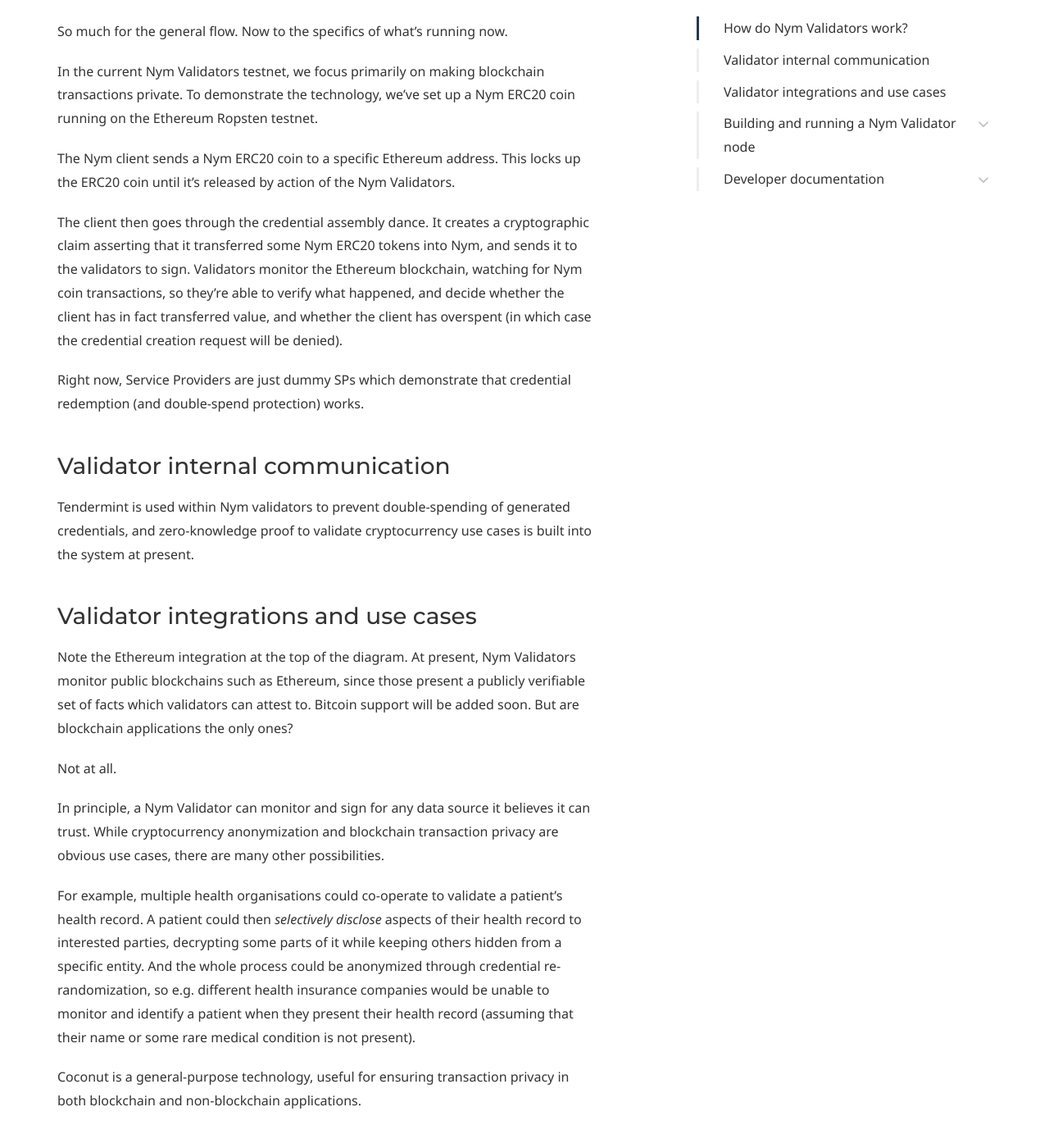
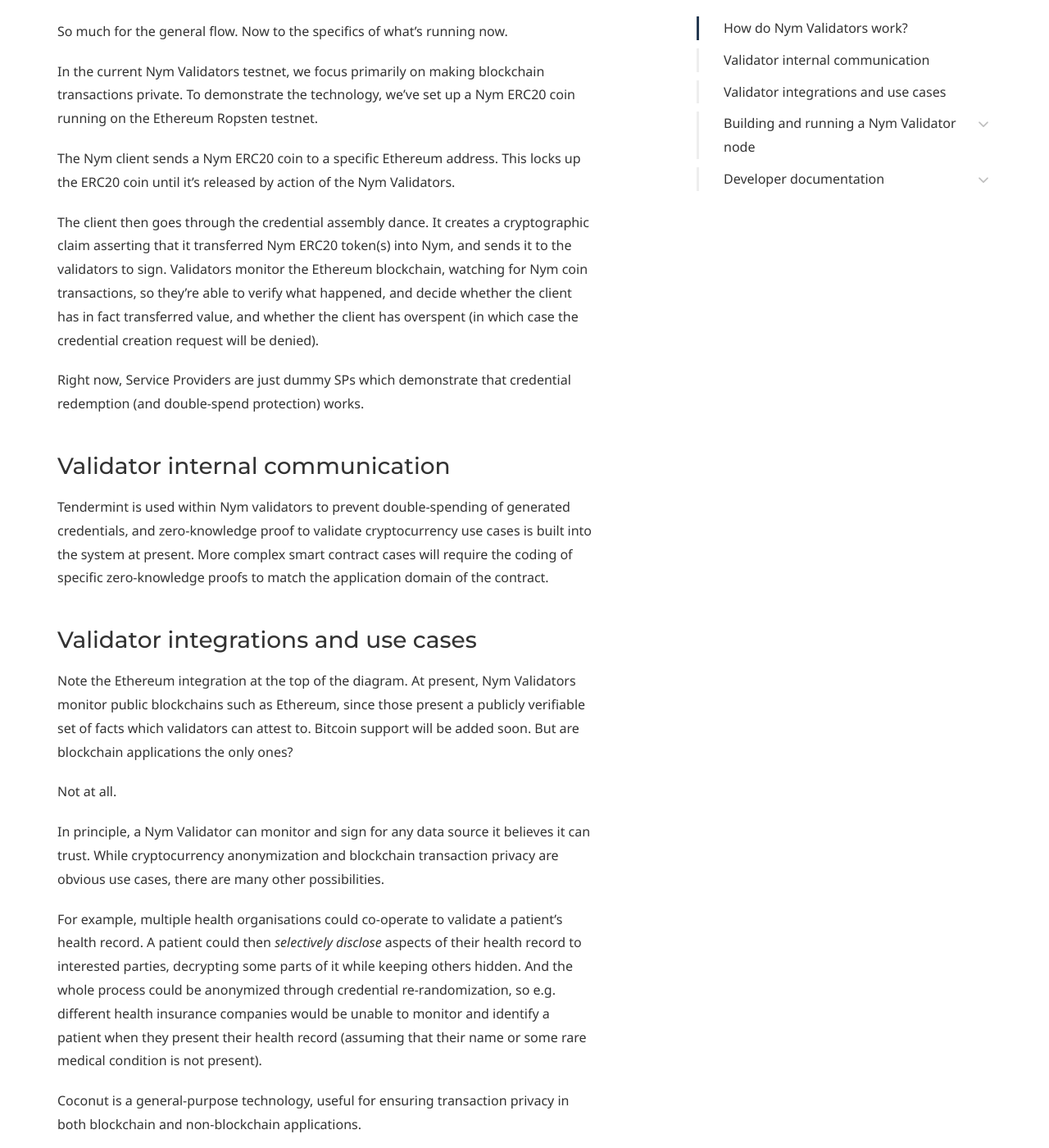
Before and after one commit to nymtech/docs, a Jekyll site: the page built from validators.md, in a window 1280 px wide and 1400 px high, scrolled down 4130 px. Shown: the whole window at 82% size. Built offline with Jekyll 4.4.1, drawn with Linux system fonts in a browser that asks for light colours; some web fonts are replaced; some of the changed text lies outside the part shown.

Commit message:
More smoothing

```diff
--- a/validators.md
+++ b/validators.md
@@ -33,7 +33,7 @@
 
 1) *[Blind signatures](https://en.wikipedia.org/wiki/Blind_signature)* - disguises message content so that the signer can't see what they're signing. This defends users against signers: the entity that signed can't identify the user who created a given credential, since they've never seen the message they're signing before it's been *blinded* (turned into gobbledygook). Coconut uses zero-knowledge proofs so that the signer can sign confidently without seeing the unblinded content of the message.
 
-2) *Re-randomizable signatures* - take a signature, and generate a brand new signature that is valid for the same underlying message. The new bitstring in the re-randomized signature is equivalent to the original signature but not linkable to it. So a user can "show" a credential multiple times, and each time it appears to be a new credential, which is unlinkable to any previous "show". But the underlying content of the re-randomized credential is the same (including for things like double-spend protection). This once again protects the user against the signer, because the signer can't trace the signed message that they gave back to the user when it is presented. It also protects the user against the relying party that accepts the signed credential - they can show different credentials to multiple people, and although the underlying message is the same in all cases, there's no way of tracking them by watching the user present the same credential multiple times.
+2) *Re-randomizable signatures* - take a signature, and generate a brand new signature that is valid for the same underlying message. The new bitstring in the re-randomized signature is equivalent to the original signature but not linkable to it. So a user can "show" a credential multiple times, and each time it appears to be a new credential, which is unlinkable to any previous "show". But the underlying content of the re-randomized credential is the same (including for things like double-spend protection). This once again protects the user against the signer, because the signer can't trace the signed message that they gave back to the user when it is presented. It also protects the user against the relying party that accepts the signed credential. The user can show re-randomized credentials repeatedly, and although the underlying message is the same in all cases, there's no way of tracking them by watching the user present the same credential multiple times.
 
 3) *Selective disclosure of attributes* - allows someone with the public key to verify some, but not all, parts of a message. So you could for instance selectively reveal parts of a signed message to some people, but not to others. This is a very powerful property of Coconut, potentially leading to diverse applications: anonymous voting systems, selective revelation of medical data, etc.
 
@@ -59,7 +59,7 @@
 
 Re-randomization is cryptographically inexpensive, so you can happily re-randomize every time you want to show the credential. This makes it impossible for anyone to identify a user by tracing where they've previously generated or used a specific credential. Calling `randomize(Signed(m))` before you show a credential makes each show unlinkable to all previous shows.
 
-At this point, the client has `Signed(m)`, which is essentially a privacy-enhanced bearer token signed by the Nym Validators. The meaning of this depends on the content of `m`. It might say *I'm able to pay 2 BTC.* It might say *I haven't voted in the election yet, here's my vote.* Or it might say *I'm over the age of 18, let me into the pub.*
+At this point, the client has `Signed(m)'`, which is essentially a privacy-enhanced bearer token signed by the Nym Validators. The meaning of this depends on the content of `m`. It might say *I'm able to pay 2 BTC.* It might say *I haven't voted in the election yet, here's my vote.* Or it might say *I'm over the age of 18, let me into the pub.*
 
 The re-randomized credential can then be passed to Service Providers (SPs). SPs are entities external to Nym, which are able to accept signed Nym Credentials and present them to Nym Validators. The Nym Validators will then take appropriate action based on the nature of the presented credential.
 
@@ -69,13 +69,13 @@
 
 The Nym client sends a Nym ERC20 coin to a specific Ethereum address. This locks up the ERC20 coin until it's released by action of the Nym Validators.
 
-The client then goes through the credential assembly dance. It creates a cryptographic claim asserting that it transferred some Nym ERC20 tokens into Nym, and sends it to the validators to sign. Validators monitor the Ethereum blockchain, watching for Nym coin transactions, so they're able to verify what happened, and decide whether the client has in fact transferred value, and whether the client has overspent (in which case the credential creation request will be denied).
+The client then goes through the credential assembly dance. It creates a cryptographic claim asserting that it transferred Nym ERC20 token(s) into Nym, and sends it to the validators to sign. Validators monitor the Ethereum blockchain, watching for Nym coin transactions, so they're able to verify what happened, and decide whether the client has in fact transferred value, and whether the client has overspent (in which case the credential creation request will be denied).
 
 Right now, Service Providers are just dummy SPs which demonstrate that credential redemption (and double-spend protection) works.
 
 ### Validator internal communication
 
-Tendermint is used within Nym validators to prevent double-spending of generated credentials, and zero-knowledge proof to validate cryptocurrency use cases is built into the system at present.
+Tendermint is used within Nym validators to prevent double-spending of generated credentials, and zero-knowledge proof to validate cryptocurrency use cases is built into the system at present. More complex smart contract cases will require the coding of specific zero-knowledge proofs to match the application domain of the contract.
 
 ### Validator integrations and use cases
 
@@ -85,7 +85,7 @@
 
 In principle, a Nym Validator can monitor and sign for any data source it believes it can trust. While cryptocurrency anonymization and blockchain transaction privacy are obvious use cases, there are many other possibilities.
 
-For example, multiple health organisations could co-operate to validate a patient's health record. A patient could then *selectively disclose* aspects of their health record to interested parties, decrypting some parts of it while keeping others hidden from a specific entity. And the whole process could be anonymized through credential re-randomization, so e.g. different health insurance companies would be unable to monitor and identify a patient when they present their health record (assuming that their name or some rare medical condition is not present).
+For example, multiple health organisations could co-operate to validate a patient's health record. A patient could then *selectively disclose* aspects of their health record to interested parties, decrypting some parts of it while keeping others hidden. And the whole process could be anonymized through credential re-randomization, so e.g. different health insurance companies would be unable to monitor and identify a patient when they present their health record (assuming that their name or some rare medical condition is not present).
 
 Coconut is a general-purpose technology, useful for ensuring transaction privacy in both blockchain and non-blockchain applications.
 
```
Also changed, not shown: other parts of validators.md (+1 -1 lines), index.md (+9 -1 lines).
